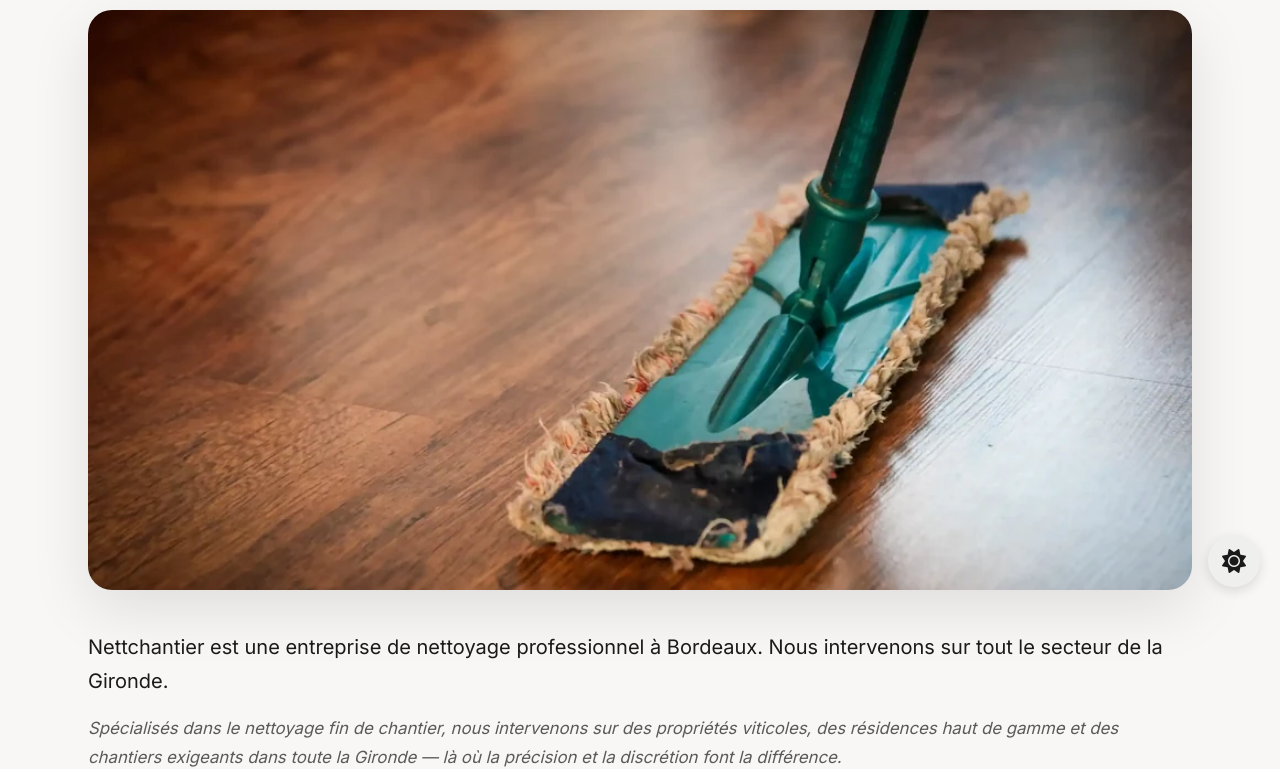
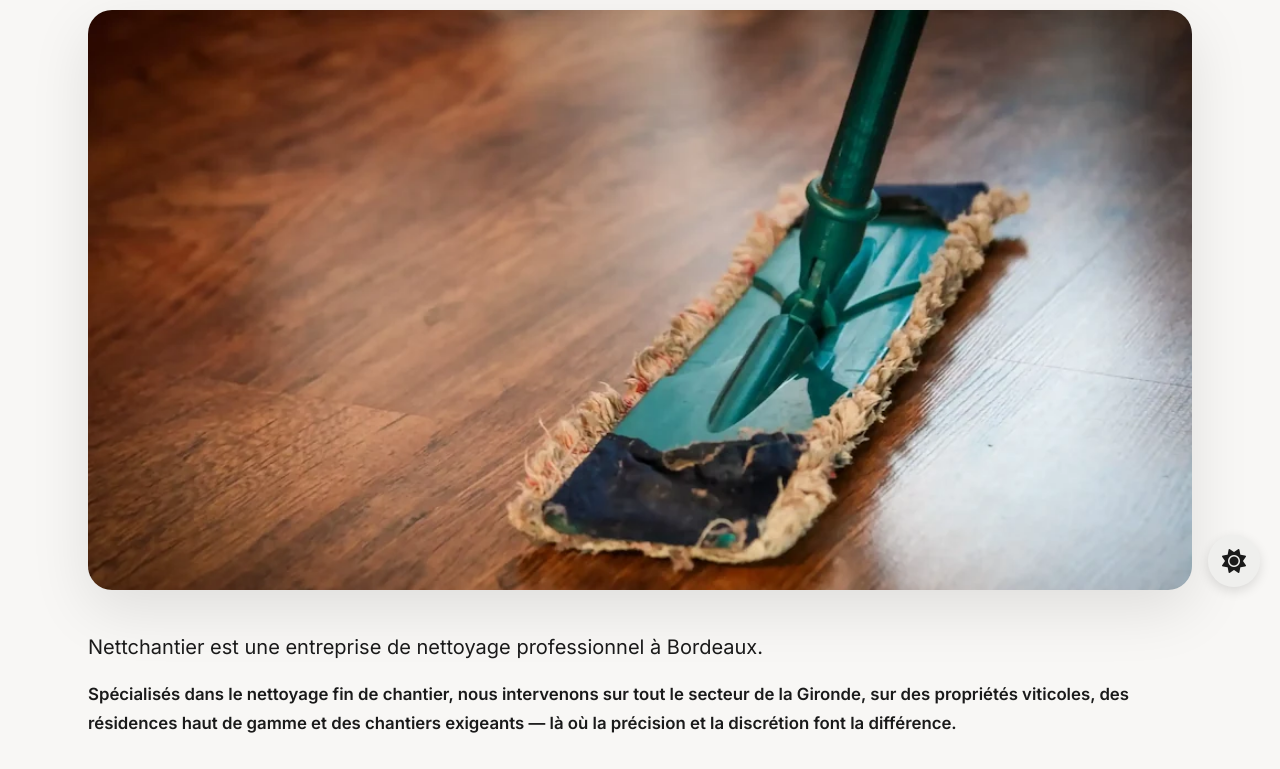
Before and after one commit to alexbap/website-2026, a plain HTML site: page about.html in a window 1280 px wide. Shown: the part 193-962 px from the top of the page. Drawn offline with Linux system fonts and the light colour scheme.

Commit message:
v1.13(Claude)

```diff
--- a/about.html
+++ b/about.html
@@ -59,8 +59,8 @@
         .page-content h1 { font-size: clamp(1.5rem, 4vw, 2.25rem); font-weight: 600; margin-bottom: 1rem; }
         .page-content img { width: 100%; height: 240px; object-fit: cover; overflow: hidden; border-radius: 1.5rem; box-shadow: 0 20px 60px rgba(0,0,0,0.1); margin-bottom: 1.25rem; display: block; }
         .page-content p { font-size: 1.1rem; line-height: 1.7; }
-        .page-content p + p { margin-top: 1rem; }
-        .page-content .text-muted { font-size: 1rem; color: var(--text-muted); font-style: italic; }
+        .page-content p + p { margin-top: 1rem; font-size: 0.95rem; }
+        .page-content p + p strong { font-weight: 600; }
         @media (min-width: 768px) {
             .nav-links { display: flex; }
             .btn-menu { display: none; }
@@ -68,7 +68,7 @@
             .page-content h1 { font-size: clamp(1.75rem, 4vw, 2.25rem); margin-bottom: 2rem; }
             .page-content img { height: 580px; margin-bottom: 2.5rem; }
             .page-content p { font-size: 1.25rem; }
-            .page-content .text-muted { font-size: 1.05rem; }
+            .page-content p + p { font-size: 1.05rem; }
         }
         footer { background-color: var(--footer); color: var(--footer-text); padding: 3rem 1.5rem; text-align: center; }
         footer p { margin-bottom: 0.5rem; }
@@ -112,8 +112,8 @@
 <div class="page-content">
     <h1>Nous réglons vos problèmes !</h1>
     <img src="Images/nettoyage-professionnel-gironde.webp" alt="Nettchantier – Un service de qualité" width="1200" height="675" fetchpriority="high">
-    <p>Nettchantier est une entreprise de nettoyage professionnel à Bordeaux. Nous intervenons sur tout le secteur de la Gironde.</p>
-    <p class="text-muted">Spécialisés dans le nettoyage fin de chantier, nous intervenons sur des propriétés viticoles, des résidences haut de gamme et des chantiers exigeants dans toute la Gironde — là où la précision et la discrétion font la différence.</p>
+    <p>Nettchantier est une entreprise de nettoyage professionnel à Bordeaux.</p>
+    <p><strong>Spécialisés dans le nettoyage fin de chantier, nous intervenons sur tout le secteur de la Gironde, sur des propriétés viticoles, des résidences haut de gamme et des chantiers exigeants — là où la précision et la discrétion font la différence.</strong></p>
 </div>
 <footer>
     <p>📍 Bordeaux • Cap Ferret • Arcachon • Médoc • Saint Émilion</p>
```
